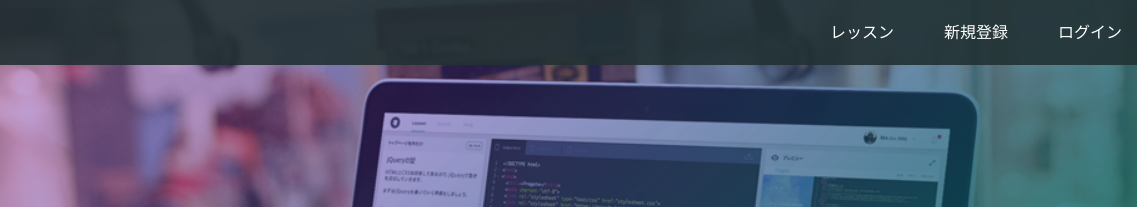
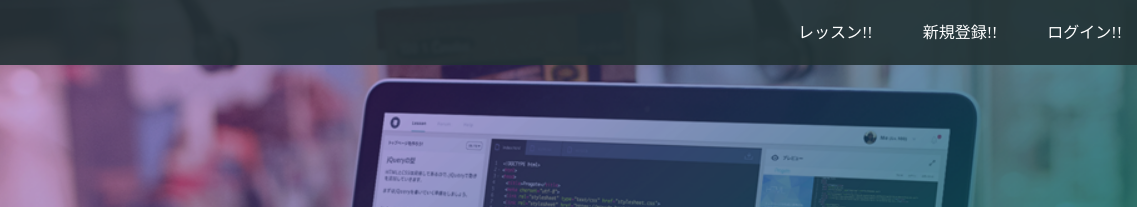
Before and after one commit to nobustar/nobustargold.github.io, a plain HTML site: page index.html in a window 1280 px wide. Shown: the top 207 px of the page, 143-1280 px from the left. Drawn offline with Linux system fonts and the light colour scheme.

Commit message:
Update index.html

```diff
--- a/index.html
+++ b/index.html
@@ -15,9 +15,9 @@
       </div>
       <span class="fa fa-bars menu-icon"></span>
       <div class="header-right">
-        <a href="#">レッスン</a>
-        <a href="#">新規登録</a>
-        <a href="#" class="login">ログイン</a>
+        <a href="#">レッスン!!</a>
+        <a href="#">新規登録!!</a>
+        <a href="#" class="login">ログイン!!</a>
       </div>
     </div>
   </header>
```
